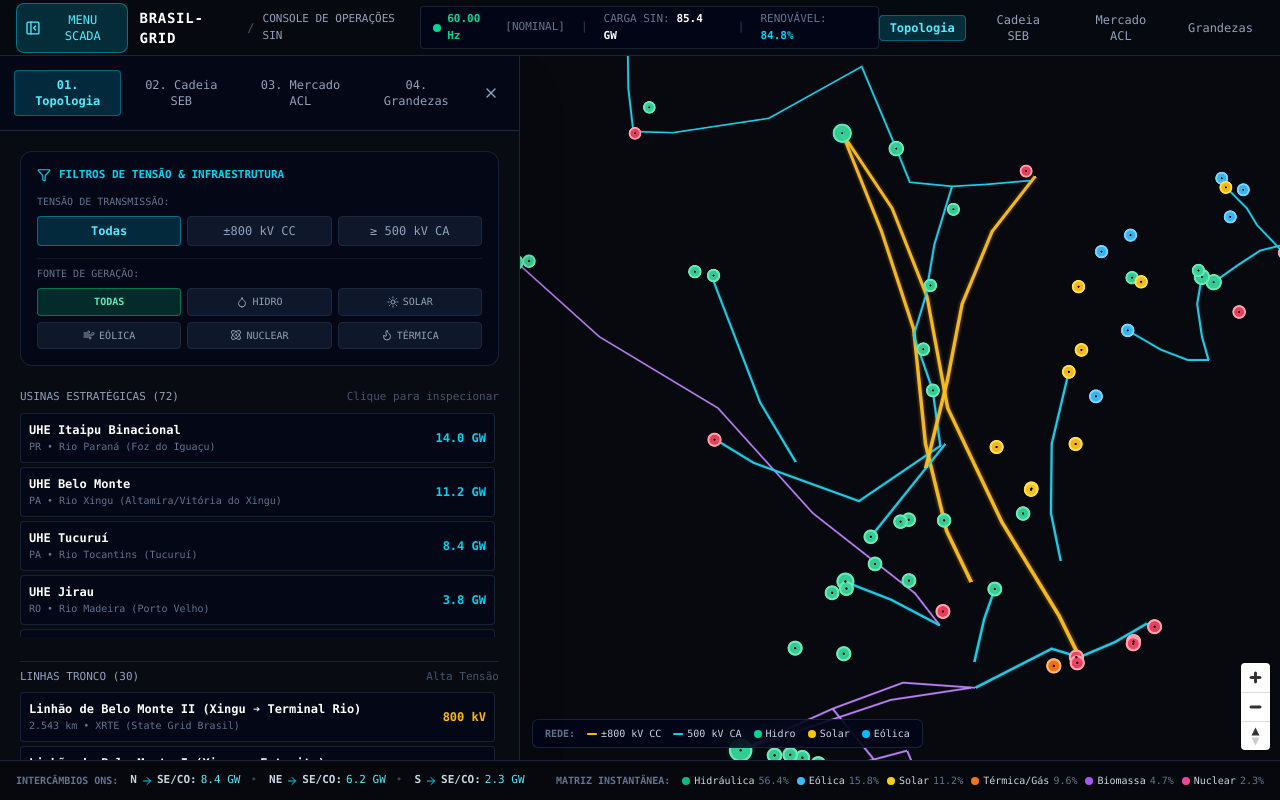
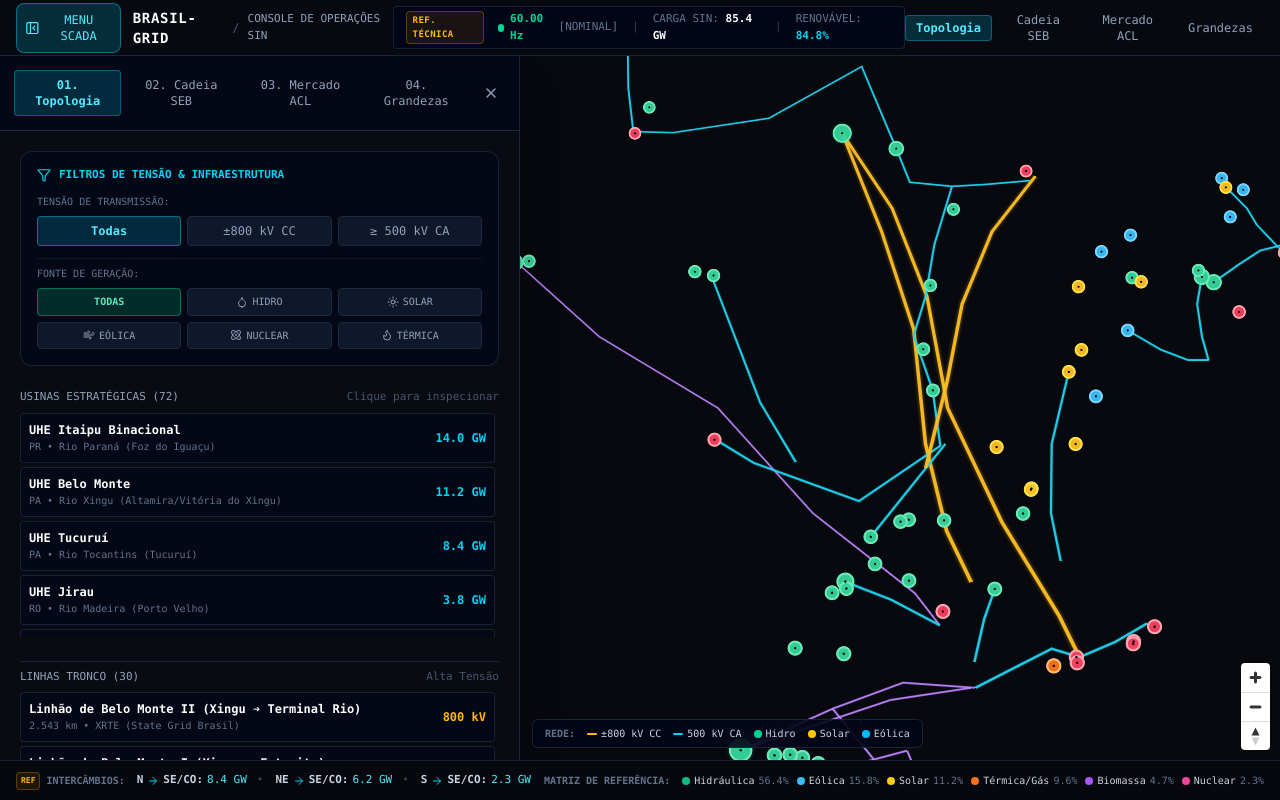
Before and after one commit to antonio-leblanc/brasil-grid, a React (Vite) app: page / in a window 1280 px wide. Built offline with nearby package versions, Linux system fonts and the light colour scheme; no server answers.

Commit message:
feat: add telemetry transparency and automated CI/GitHub Pages deploy

```diff
--- a/src/App.tsx
+++ b/src/App.tsx
@@ -87,9 +87,10 @@ export function App() {
     }
 
     const searchStr = params.toString();
-    const newTarget = searchStr ? `?${searchStr}` : window.location.pathname;
+    const newSearch = searchStr ? `?${searchStr}` : '';
+    const newTarget = `${window.location.pathname}${newSearch}`;
 
-    if (window.location.search !== (searchStr ? `?${searchStr}` : '')) {
+    if (window.location.search !== newSearch) {
       window.history.replaceState(null, '', newTarget);
     }
   }, [activeTab, selectedPlant, selectedLine, voltageFilter, plantTypeFilter]);
--- a/src/components/Console/ConsoleBottomBar.tsx
+++ b/src/components/Console/ConsoleBottomBar.tsx
@@ -1,5 +1,5 @@
 import React from 'react';
-import { liveGridTelemetry } from '../../data/gridData';
+import { referenceGridSnapshot } from '../../data/gridData';
 import { ArrowRight } from 'lucide-react';
 
 export const ConsoleBottomBar: React.FC = () => {
@@ -7,24 +7,34 @@ export const ConsoleBottomBar: React.FC = () => {
     <footer className="h-10 bg-[#07090e]/95 backdrop-blur-md border-t border-slate-800/80 px-4 flex items-center justify-between z-20 text-[11px] font-mono text-slate-400 select-none">
       {/* Left: Intercâmbio de Potência */}
       <div className="hidden sm:flex items-center space-x-3">
-        <span className="text-slate-500 font-bold uppercase text-[10px]">INTERCÂMBIOS ONS:</span>
-        {liveGridTelemetry.interchanges.map((ic, i) => (
-          <div key={i} className="flex items-center space-x-1">
+        <span className="flex items-center gap-1.5 text-slate-500 font-bold uppercase text-[10px]">
+          <span
+            className="px-1 py-0.5 rounded text-[8px] bg-amber-500/10 text-amber-400 border border-amber-500/30 font-semibold"
+            title="Snapshot estático de referência técnica"
+          >
+            REF
+          </span>
+          <span>INTERCÂMBIOS:</span>
+        </span>
+        {referenceGridSnapshot.interchanges.map((ic, i) => (
+          <div key={i} className="flex items-center space-x-1" title={`Fluxo de referência ${ic.from} ➔ ${ic.to}: ${ic.flowMW.toLocaleString('pt-BR')} MW`}>
             <span className="text-slate-300 font-bold">{ic.from}</span>
             <ArrowRight className="w-3 h-3 text-cyan-400" />
             <span className="text-slate-300 font-bold">{ic.to}:</span>
             <span className="text-cyan-300 font-mono">{(ic.flowMW / 1000).toFixed(1)} GW</span>
-            {i < liveGridTelemetry.interchanges.length - 1 && <span className="text-slate-700 ml-1.5">•</span>}
+            {i < referenceGridSnapshot.interchanges.length - 1 && <span className="text-slate-700 ml-1.5">•</span>}
           </div>
         ))}
       </div>
 
       {/* Right: Generation Mix Bar */}
       <div className="flex items-center space-x-3 w-full sm:w-auto justify-end">
-        <span className="text-slate-500 font-bold uppercase text-[10px] hidden md:inline">MATRIZ INSTANTÂNEA:</span>
+        <span className="text-slate-500 font-bold uppercase text-[10px] hidden md:inline">
+          MATRIZ DE REFERÊNCIA:
+        </span>
         <div className="flex items-center space-x-2">
-          {liveGridTelemetry.generationMix.map((mix, i) => (
-            <div key={i} className="flex items-center space-x-1" title={`${mix.source}: ${mix.mw.toLocaleString('pt-BR')} MW (${mix.pct}%)`}>
+          {referenceGridSnapshot.generationMix.map((mix, i) => (
+            <div key={i} className="flex items-center space-x-1" title={`${mix.source}: ${mix.mw.toLocaleString('pt-BR')} MW (${mix.pct}%) [Snapshot Referência]`}>
               <span className="w-2 h-2 rounded-full" style={{ backgroundColor: mix.color }}></span>
               <span className="text-slate-300 text-[10px]">{mix.source.split(' ')[0]}</span>
               <span className="text-slate-500 text-[10px]">{mix.pct}%</span>
--- a/src/components/Console/ConsoleHeader.tsx
+++ b/src/components/Console/ConsoleHeader.tsx
@@ -1,5 +1,5 @@
 import React from 'react';
-import { liveGridTelemetry } from '../../data/gridData';
+import { referenceGridSnapshot } from '../../data/gridData';
 import { PanelLeftOpen, PanelLeftClose } from 'lucide-react';
 
 interface ConsoleHeaderProps {
@@ -39,22 +39,28 @@ export const ConsoleHeader: React.FC<ConsoleHeaderProps> = ({
         </div>
       </div>
 
-      {/* Center: Real-Time Grid Telemetry Ticker */}
-      <div className="hidden lg:flex items-center space-x-4 px-3 py-1 rounded bg-slate-950/80 border border-slate-800/80 text-[11px] font-mono">
+      {/* Center: Reference Grid Telemetry Ticker with Technical Reference Seal */}
+      <div
+        className="hidden lg:flex items-center space-x-3.5 px-3 py-1 rounded bg-slate-950/80 border border-slate-800/80 text-[11px] font-mono"
+        title="Snapshot estático de referência técnica do SIN (valores representativos para fins educacionais e de estudo, não telemetria em tempo real)"
+      >
+        <span className="px-1.5 py-0.5 rounded text-[9px] bg-amber-500/10 text-amber-400 border border-amber-500/30 uppercase tracking-wider font-semibold">
+          Ref. Técnica
+        </span>
         <div className="flex items-center space-x-1.5">
-          <span className="w-2 h-2 rounded-full bg-emerald-400 animate-pulse"></span>
-          <span className="text-emerald-400 font-bold">{liveGridTelemetry.frequencyHz.toFixed(2)} Hz</span>
+          <span className="w-2 h-2 rounded-full bg-emerald-400"></span>
+          <span className="text-emerald-400 font-bold">{referenceGridSnapshot.frequencyHz.toFixed(2)} Hz</span>
           <span className="text-slate-500">[NOMINAL]</span>
         </div>
         <span className="text-slate-700">|</span>
         <div>
           <span className="text-slate-500">CARGA SIN: </span>
-          <strong className="text-white font-bold">{(liveGridTelemetry.instantaneousLoadMW / 1000).toFixed(1)} GW</strong>
+          <strong className="text-white font-bold">{(referenceGridSnapshot.instantaneousLoadMW / 1000).toFixed(1)} GW</strong>
         </div>
         <span className="text-slate-700">|</span>
         <div>
           <span className="text-slate-500">RENOVÁVEL: </span>
-          <strong className="text-cyan-400 font-bold">{liveGridTelemetry.renewableSharePct}%</strong>
+          <strong className="text-cyan-400 font-bold">{referenceGridSnapshot.renewableSharePct}%</strong>
         </div>
       </div>
 
--- a/src/data/gridData.ts
+++ b/src/data/gridData.ts
@@ -34,12 +34,38 @@ export interface TransmissionLineFeature {
   };
 }
 
-export const liveGridTelemetry = {
+export interface GridSnapshot {
+  frequencyHz: number;
+  instantaneousLoadMW: number;
+  peakRecordMW: number;
+  renewableSharePct: number;
+  systemStatus: string;
+  referenceNote: string;
+  interchanges: {
+    from: string;
+    to: string;
+    flowMW: number;
+    direction: 'EXPORT' | 'IMPORT';
+  }[];
+  generationMix: {
+    source: string;
+    mw: number;
+    pct: number;
+    color: string;
+  }[];
+}
+
+/**
+ * Snapshot estático de referência técnica do Sistema Interligado Nacional (SIN).
+ * Valores representativos para modelagem física e educacional (não constitui telemetria em tempo real).
+ */
+export const referenceGridSnapshot: GridSnapshot = {
   frequencyHz: 60.00,
   instantaneousLoadMW: 85420,
   peakRecordMW: 105150,
   renewableSharePct: 84.8,
-  systemStatus: 'NOMINAL // DESPACHO ONS 100% INTEGRADO',
+  systemStatus: 'NOMINAL // SNAPSHOT DE REFERÊNCIA SIN',
+  referenceNote: 'Dados estáticos de referência técnica representativos da operação do SIN',
   interchanges: [
     { from: 'N', to: 'SE/CO', flowMW: 8420, direction: 'EXPORT' },
     { from: 'NE', to: 'SE/CO', flowMW: 6180, direction: 'EXPORT' },
@@ -55,6 +81,9 @@ export const liveGridTelemetry = {
   ]
 };
 
+/** @deprecated Utilizar referenceGridSnapshot para explicitar natureza estática/referencial */
+export const liveGridTelemetry = referenceGridSnapshot;
+
 export const majorPowerPlants: PowerPlantFeature[] = [
   {
     id: 'itaipu',
--- a/vite.config.ts
+++ b/vite.config.ts
@@ -4,6 +4,7 @@ import { defineConfig } from 'vite'
 
 // https://vite.dev/config/
 export default defineConfig({
+  base: process.env.VITE_BASE ?? (process.env.GITHUB_ACTIONS ? '/brasil-grid/' : '/'),
   plugins: [
     tailwindcss(),
     react()
```
Also changed, not shown: 3 other files (tests, documents, lock files or other folders).
